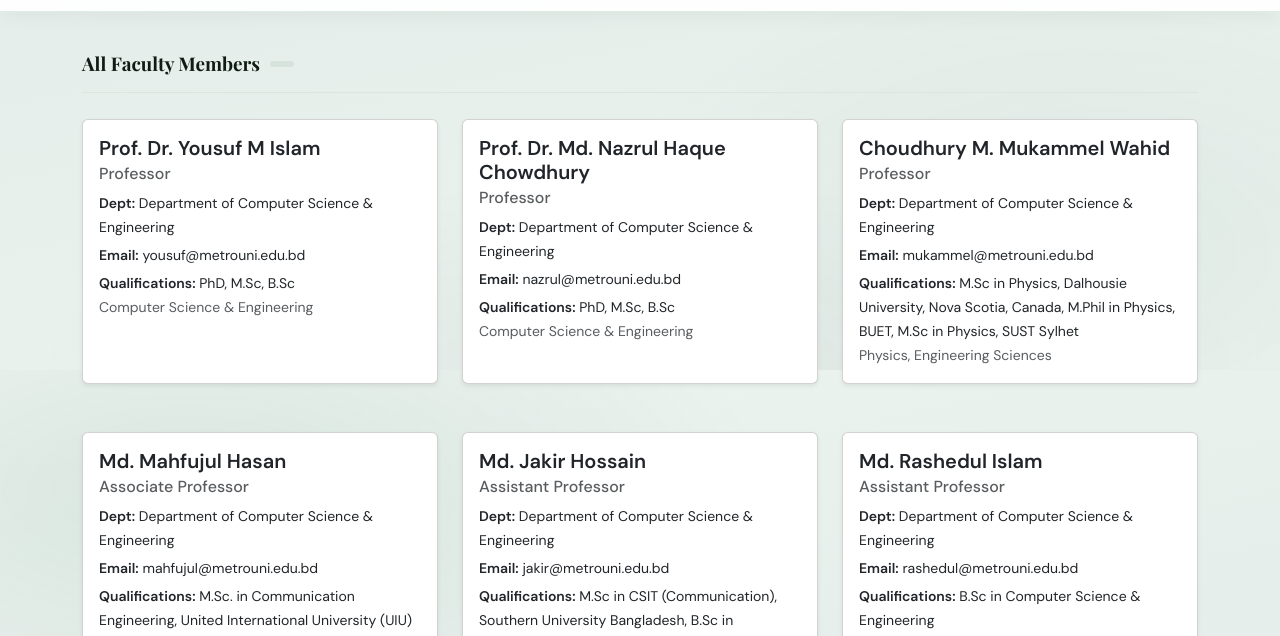
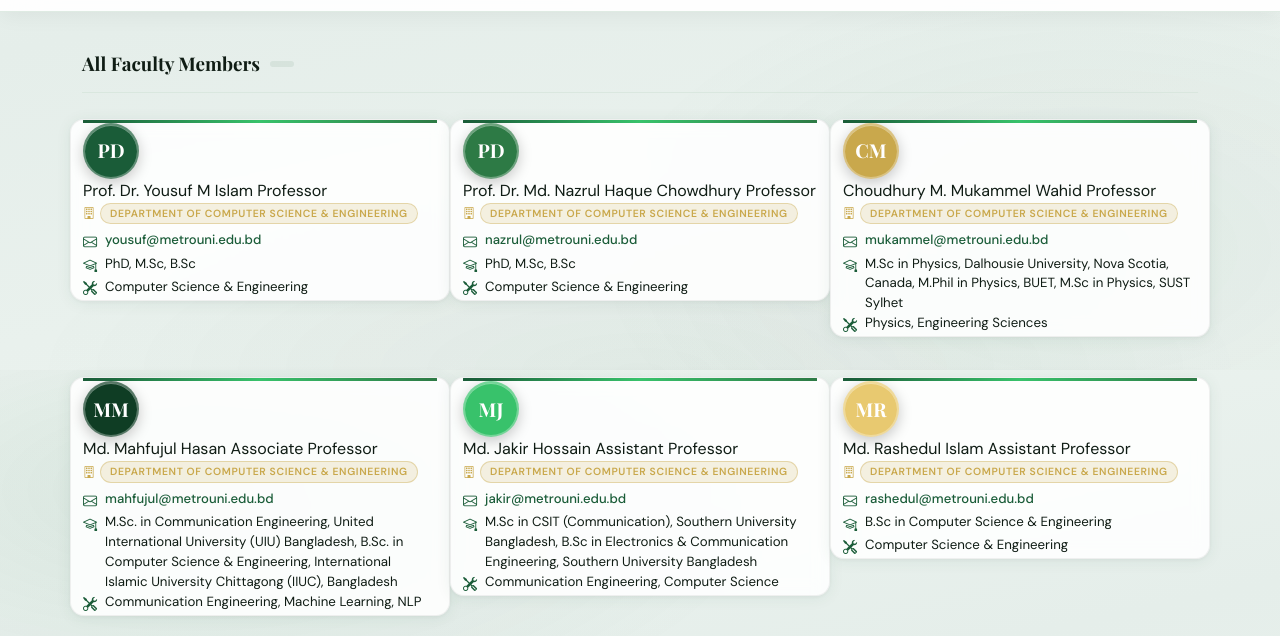
Before and after one commit to bikash-20/MU-FACULTY-DIRECTORY, a plain HTML site: page index.html in a window 1280 px wide. Shown: the part 430-1066 px from the top of the page. Drawn offline with nearby package versions, Linux system fonts and the light colour scheme; a web font is replaced by a local one.

Commit message:
Add files via upload

```diff
--- a/index.html
+++ b/index.html
@@ -823,7 +823,6 @@
 
 
 <!-- Bootstrap JS -->
-<script src="https://cdn.jsdelivr.net/npm/bootstrap@5.3.3/dist/js/bootstrap.bundle.min.js"></script>
 
 <script>
 /* ══ FACULTY DATA ═══════════════════════════════════════════════ */
@@ -1891,7 +1890,6 @@ const FACULTY = [
   },
 
 ];
-
 // ══ RENDER FACULTY CARDS ═══════════════════════════════════════
 const container = document.getElementById('cards-container');
 const statsTotal = document.getElementById('total-count');
@@ -1899,23 +1897,42 @@ const statsDept = document.getElementById('dept-count');
 
 if (container && FACULTY) {
   const uniqueDepts = [...new Set(FACULTY.map(f => f.department))];
-
-  container.innerHTML = FACULTY.map(f => `
-    <div class="col-md-6 col-lg-4 mb-4">
-      <div class="card faculty-card h-100 shadow-sm">
-        <div class="card-body">
-          <h5 class="card-title fw-bold">${f.name}</h5>
-          <h6 class="card-subtitle mb-2 text-muted">${f.designation}</h6>
-          <p class="mb-1"><small><strong>Dept:</strong> ${f.departmentFull || f.department}</small></p>
-          ${f.email ? `<p class="mb-1"><small><strong>Email:</strong> ${f.email}</small></p>` : ''}
-          ${f.qualifications && f.qualifications.length ? `<p class="mb-0"><small><strong>Qualifications:</strong> ${f.qualifications.join(', ')}</small></p>` : ''}
-          ${f.specialization ? `<p class="mb-0 text-muted"><small>${f.specialization}</small></p>` : ''}
+  const deptColors = {
+    "CSE":"dept-cse","EEE":"dept-eee","CE":"dept-ce","ME":"dept-me",
+    "ARCHI":"dept-archi","LA":"dept-la","PH":"dept-ph","MATH":"dept-math",
+    "CHEM":"dept-chem","ENG":"dept-eng","BNG":"dept-bng","DS":"dept-ds","BA":"dept-ba",
+    "LAW":"dept-law","FIT":"dept-fit","LJ":"dept-law"
+  };
+  const avatarColors = ["#1a5c38","#2d7a45","#c9a84c","#0f3d24","#38c26b","#e8c970"];
+
+  container.innerHTML = FACULTY.map((f,i) => {
+    const deptClass = deptColors[f.department] || '';
+    const avatarColor = avatarColors[i % avatarColors.length];
+    const initials = f.name.split(' ').map(w => w[0]).join('').substring(0,2);
+    return `<div class="teacher-card ${deptClass} col-12 col-md-6 col-lg-4 mb-3">
+      <div class="card-accent-strip"></div>
+      <div class="card-body-custom">
+        <div class="teacher-header">
+          <div class="avatar" style="background:${avatarColor}">${initials}</div>
+          <div class="teacher-name-row">
+            <span class="teacher-name">${f.name}</span>
+            <span class="designation">${f.designation}</span>
+          </div>
         </div>
+        <div class="dept-name-row">
+          <i class="bi bi-building"></i>
+          <span class="dept-badge">${f.departmentFull || f.department}</span>
+        </div>
+        ${f.email ? `<div class="info-row"><i class="bi bi-envelope"></i><a href="mailto:${f.email}">${f.email}</a></div>` : '<div class="info-row empty"></div>'}
+        ${f.phone ? `<div class="info-row"><i class="bi bi-telephone"></i><span>${f.phone}</span></div>` : '<div class="info-row empty"></div>'}
+        ${f.qualifications && f.qualifications.length ? `<div class="info-row"><i class="bi bi-mortarboard"></i><span>${f.qualifications.join(', ')}</span></div>` : '<div class="info-row empty"></div>'}
+        ${f.specialization ? `<div class="info-row"><i class="bi bi-tools"></i><span>${f.specialization}</span></div>` : '<div class="info-row empty"></div>'}
       </div>
-    </div>
-  `).join('');
+    </div>`;
+  }).join('');
 
   if (statsTotal) statsTotal.textContent = FACULTY.length;
   if (statsDept) statsDept.textContent = uniqueDepts.length;
 }
+
 </script>
```
